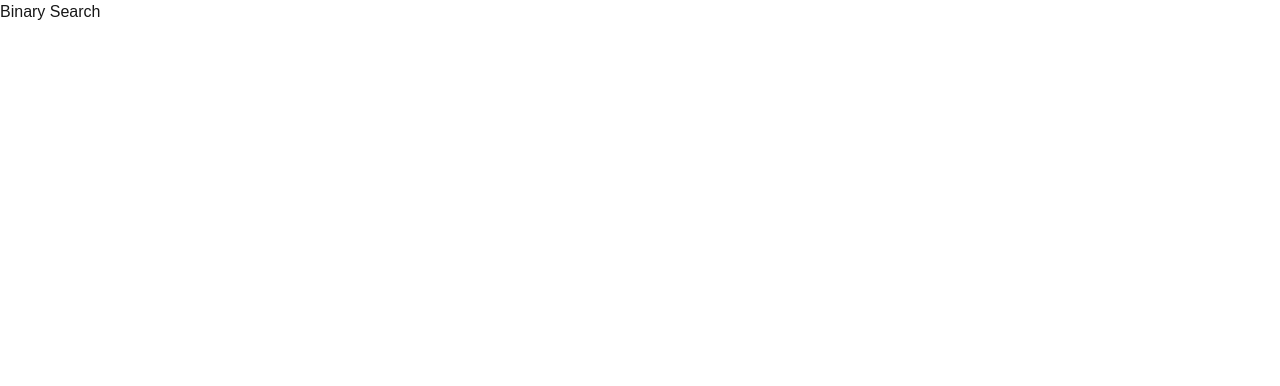
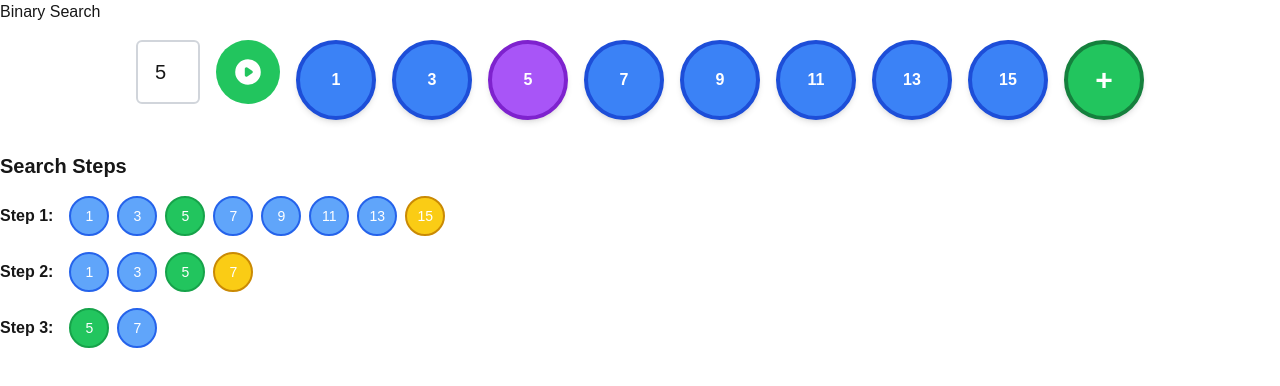
Before and after one commit to jwaldor/algorithm-visualization, a Next.js app in the folder visualization/algovis/: page /binarySearch in a window 1280 px wide. Shown: the top 386 px of the page. Built offline with nearby package versions, Linux system fonts and the light colour scheme.

Commit message:
fix updating of setSearchSteps

```diff
--- a/visualization/algovis/src/app/binarySearch/page.tsx
+++ b/visualization/algovis/src/app/binarySearch/page.tsx
@@ -52,14 +52,14 @@ const PlusButton: React.FC<{ onClick: () => void }> = ({ onClick }) => (
     </button>
 );
 
-function binarySearch(array:Array<number>, term: number, leading = 0,layer=0,callback:Function,complete:Function) {
+async function binarySearch(array:Array<number>, term: number, leading = 0,layer=0,callback:Function,complete:Function) {
     const m = Math.floor((array.length - 1) / 2);
+    await callback({compare:array[m],layer,leading:leading,array:array})
     if (array.length === 0) {
         complete({i:undefined});
       return;
     }
     if (array[m] < term) {
-    callback({compare:array[m],layer,leading:leading,array:array})
       return binarySearch(
         array.slice(m + 1, array.length),
         term,
@@ -69,11 +69,9 @@ function binarySearch(array:Array<number>, term: number, leading = 0,layer=0,cal
         complete
       );
     } else if (array[m] > term) {
-        callback({compare:array[m],layer,leading:leading,array:array})
 
     return binarySearch(array.slice(0, m + 1), term, leading,layer+1,callback,complete);
     } else {
-        callback({compare:array[m],layer,leading:leading,array:array})
         complete({i:m+leading});
       return m + leading;
     }
@@ -84,10 +82,11 @@ function binarySearch(array:Array<number>, term: number, leading = 0,layer=0,cal
 
 export default function Page() {
     const [compare, setCompare] = useState<number|undefined>(undefined);
-    const [numbers, setNumbers] = useState<number[]>([0,1,1,2]);
-    const [searchTerm, setSearchTerm] = useState<number | null>(7);
+    const [numbers, setNumbers] = useState<number[]>([1,3,5,7,9,11,13,15]);
+    const [searchTerm, setSearchTerm] = useState<number | null>(5);
     const [executing, setExecuting] = useState<boolean>(false);
     const [found, setFound] = useState<number|undefined>();
+    const [searchSteps,setSearchSteps] = useState<Array<{compare:number,layer:number, leading:number,array:Array<number>}>>([]);
 
     // const [circleRefs,setCircleRefs] = useState<null|RefObject<HTMLDivElement>[]>(null)
     // useEffect(()=> {
@@ -104,8 +103,13 @@ export default function Page() {
             setFound(undefined);
             setExecuting(true);
             binarySearch(numbers,searchTerm,0,0,async (props:{compare:number,layer:number, leading:number,array:Array<number>})=>{
-                setCompare(props.compare)
-                console.log("here3",props.compare)
+                setSearchSteps(prevSteps => [...prevSteps, {
+                    compare: props.compare,
+                    layer: props.layer,
+                    leading: props.leading,
+                    array: props.array
+                }]);
+                console.log("here3", props.compare);
                 // if (numbers[props.i] === searchTerm){
                 //     setFound(props.i)
                 //     setExecuting(false)
@@ -119,7 +123,6 @@ export default function Page() {
                 }
                 else{
                     console.log("here6",props.i)
-                    setCompare(undefined)
                 }
                 setExecuting(false)
             })
@@ -130,7 +133,7 @@ export default function Page() {
     };
     // Test call of binary search with a sorted array
     const testArray = [1, 3, 5, 7, 9, 11, 13, 15];
-    const testTerm = 7;
+    const testTerm = 5;
 
     const testBinarySearch = () => {
         binarySearch(testArray, testTerm, 0, 0,
@@ -148,22 +151,92 @@ export default function Page() {
     };
 
     // Call the test function
-    useEffect(() => {
-        testBinarySearch();
-    }, []);
+    // useEffect(() => {
+    //     testBinarySearch();
+    //     setNumbers([1,3,5,7,9,11,13,15])
+    //     setSearchTerm(5)
+    // }, []);
     const handleAddNumber = () => {
         setNumbers([...numbers, 0]);
     };
 
+    useEffect(()=>{
+        execute()
+    },[numbers,searchTerm])
+    useEffect(()=>{
+        console.log("searchSteps",searchSteps)
+    },[searchSteps])
+
     return (
         <div>
             <h1>Binary Search</h1>
+            <div className="flex flex-row justify-center gap-4 my-4">
+                <div className="flex items-center justify-center mb-4">
+                    <input
+                        type="number"
+                        value={searchTerm !== null ? searchTerm : ''}
+                        onChange={(e) => {
+                            setSearchTerm(Number(e.target.value))
+                            setCompare(undefined)
+                        }}
+                        className="w-16 h-16 text-center text-xl border-2 border-gray-300 rounded-md mr-4 focus:outline-none focus:ring-2 focus:ring-blue-400"
+                        placeholder="Term"
+                    />
+                    <button
+                        onClick={execute}
+                        className="w-16 h-16 rounded-full bg-green-500 hover:bg-green-600 focus:outline-none focus:ring-2 focus:ring-green-400 focus:ring-opacity-50 transition-colors duration-200 flex items-center justify-center"
+                        disabled={executing}
+                    >
+                        <svg xmlns="http://www.w3.org/2000/svg" className="h-8 w-8 text-white" viewBox="0 0 20 20" fill="currentColor">
+                            <path fillRule="evenodd" d="M10 18a8 8 0 100-16 8 8 0 000 16zM9.555 7.168A1 1 0 008 8v4a1 1 0 001.555.832l3-2a1 1 0 000-1.664l-3-2z" clipRule="evenodd" />
+                        </svg>
+                    </button>
+                </div>
+                {numbers.map((number, index) => (
+                    <div key={index} className="flex flex-row">
+                        <Circle
+                            ref={circleRefs[index]}
+                            entry={index}
+                            array={numbers}
+                            executing={executing}
+                            setNumbers={setNumbers}
+                            found={found}
+                        />
+                    </div>
+                ))}
+                <PlusButton onClick={handleAddNumber} />
+            </div>
+            <div className="mt-8">
+                <h2 className="text-xl font-bold mb-4">Search Steps</h2>
+                {searchSteps.map((step, stepIndex) => (
+                    <div key={stepIndex} className="flex flex-row items-center mb-4">
+                        <span className="mr-4 font-semibold">Step {stepIndex + 1}:</span>
+                        <div className="flex flex-row">
+                            {step.array.map((number, index) => (
+                                <div
+                                    key={index}
+                                    className={`w-10 h-10 rounded-full ${
+                                        index === step.compare ? 'bg-yellow-400 border-yellow-600' :
+                                        number === searchTerm ? 'bg-green-500 border-green-600' :
+                                        'bg-blue-400  border-blue-600'
+                                    } border-2 flex items-center justify-center text-white text-sm mr-2`}
+                                >
+                                    {number}
+                                </div>
+                            ))}
+                        </div>
+                    </div>
+                ))}
+            </div>
 
 
         </div>
     )
 }
 
+//use compare to highlight found item + search focus?
+
+
 // add animations
 // add highlight for currently selected item
 //add set searchTerm entry
```
